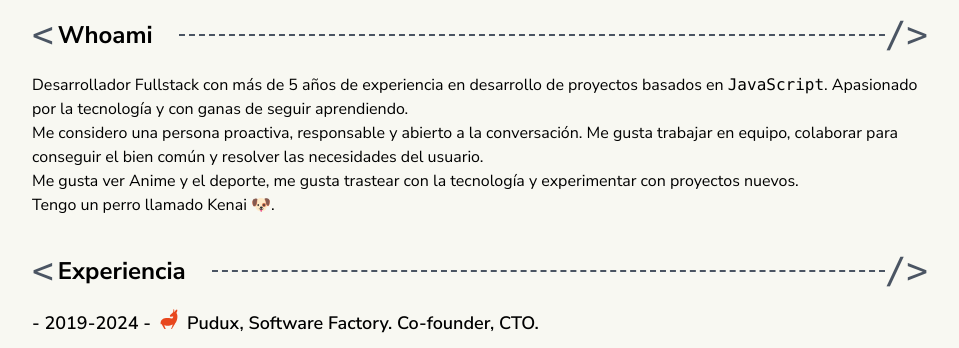
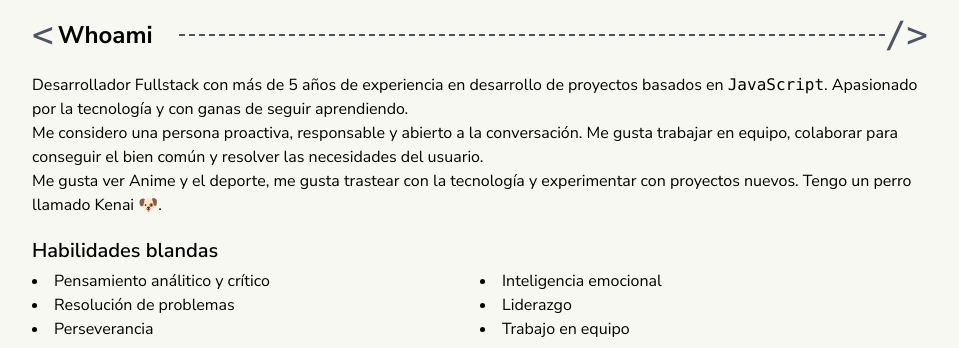
Before and after one commit to NachoJuanDev/Portfolio, an Astro site: page / in a window 1280 px wide. Shown: the part 263-611 px from the top of the page, without its empty margins (160-1119 px from the left). Built offline with nearby package versions, Linux system fonts and the light colour scheme; Astro itself is replaced by a stand-in of ours.

Commit message:
feat: add soft skills

```diff
--- a/src/components/Whoami.astro
+++ b/src/components/Whoami.astro
@@ -6,8 +6,8 @@ import Title from '@/ui/Title.astro'
   <Title text="Whoami" />
   <p>
     Desarrollador Fullstack con más de 5 años de experiencia en desarrollo de
-    proyectos basados en <code>JavaScript</code>. Apasionado por la tecnología
-    y con ganas de seguir aprendiendo.
+    proyectos basados en <code>JavaScript</code>. Apasionado por la tecnología y
+    con ganas de seguir aprendiendo.
   </p>
   <p>
     Me considero una persona proactiva, responsable y abierto a la conversación.
@@ -16,7 +16,20 @@ import Title from '@/ui/Title.astro'
   </p>
   <p>
     Me gusta ver Anime y el deporte, me gusta trastear con la tecnología y
-    experimentar con proyectos nuevos.
+    experimentar con proyectos nuevos. Tengo un perro llamado Kenai 🐶.
   </p>
-  <p>Tengo un perro llamado Kenai 🐶.</p>
+
+  <h3 class="mt-4">Habilidades blandas</h3>
+  <div class="grid grid-cols-1 sm:grid-cols-2">
+    <ul>
+      <li>Pensamiento análitico y crítico</li>
+      <li>Resolución de problemas</li>
+      <li>Perseverancia</li>
+    </ul>
+    <ul>
+      <li>Inteligencia emocional</li>
+      <li>Liderazgo</li>
+      <li>Trabajo en equipo</li>
+    </ul>
+  </div>
 </section>
```
